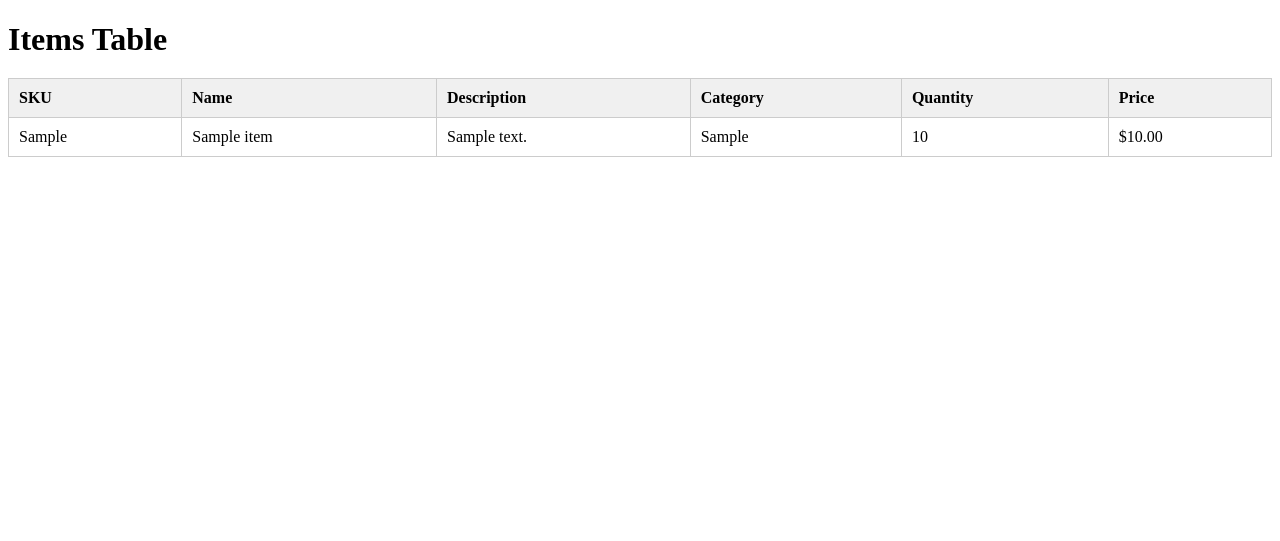
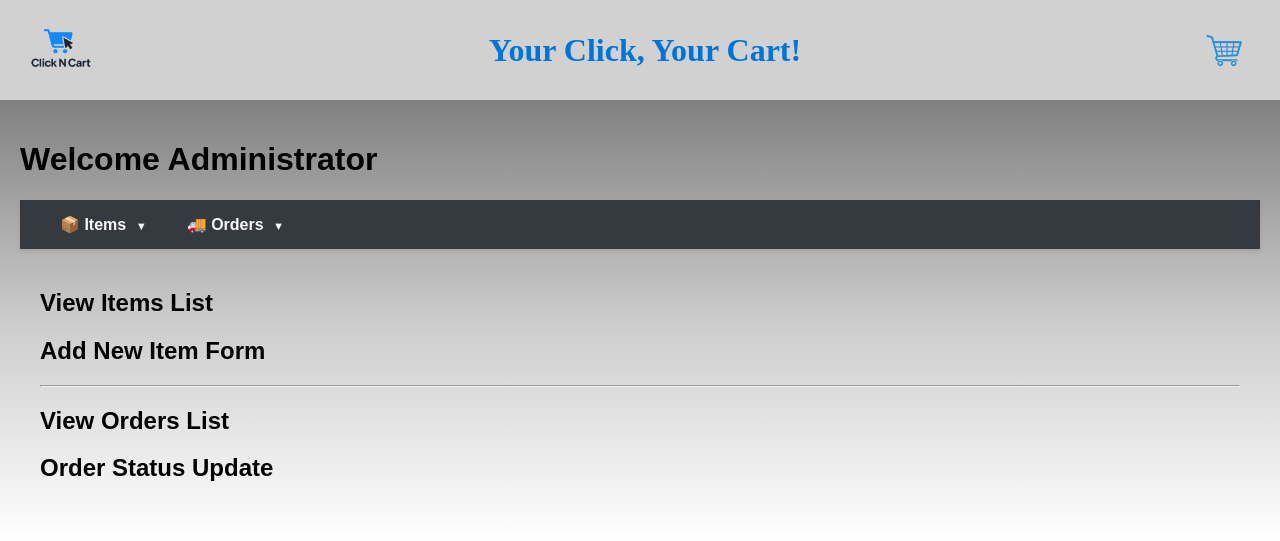
Before and after one commit to Dowens413/COSC-471, a PHP site: page /admin.php in a window 1280 px wide. Shown: the top 541 px of the page. Run offline with PHP 8.4, Linux system fonts and the light colour scheme; the visitor is signed in with stand-in values (Sample User, id 1); tables that the repository leaves empty or names only in its code hold one stand-in row (values such as "Sample post").

Commit message:
Fixing a few files and bugs .

```diff
--- a/admin.php
+++ b/admin.php
@@ -2,48 +2,100 @@
 session_start();
 include './resource/db.php';
 
-// Only allow admin
+
 if (!isset($_SESSION['username']) || $_SESSION['username'] !== 'admin') {
-    header("Location: index.php");
+    header("Location: index.php");  //if user is not an admin or have a username redirect to another page
     exit;
 }
 
-$items = $conn->query("SELECT * FROM items");
+
+$username = $_SESSION['username'];
+
+// Run query
+/*
+$stmt = $conn->prepare("SELECT username, order_date, total_items, total_amount,shipping_address, status FROM `order` WHERE username = ?");
+
+$stmt->bind_param("s", $username);
+$stmt->execute();
+$result = $stmt->get_result();
+*/
 ?>
 
 <!DOCTYPE html>
 <html lang="en">
 <head>
-  <meta charset="UTF-8">
-  <title>Admin Dashboard</title>
-  <style>
-    table { width: 100%; border-collapse: collapse; margin-top: 20px; }
-    th, td { border: 1px solid #ccc; padding: 10px; text-align: left; }
-    th { background-color: #f0f0f0; }
-    h1 { margin-bottom: 10px; }
-  </style>
+
+    <meta charset="UTF-8">
+    <title>Your Orders</title>
+    <link rel="stylesheet" type="text/css" href="./resource/adminIndex.css">
+</head>
+
+    <style>
+
+    </style>
 </head>
 <body>
-  <h1>Items Table</h1>
-  <table>
-    <tr>
-      <th>SKU</th>
-      <th>Name</th>
-      <th>Description</th>
-      <th>Category</th>
-      <th>Quantity</th>
-      <th>Price</th>
-    </tr>
-    <?php while ($row = $items->fetch_assoc()): ?>
-    <tr>
-      <td><?= $row['sku'] ?></td>
-      <td><?= $row['name'] ?></td>
-      <td><?= $row['description'] ?></td>
-      <td><?= $row['category'] ?></td>
-      <td><?= $row['quantity'] ?></td>
-      <td>$<?= number_format($row['price'], 2) ?></td>
-    </tr>
-    <?php endwhile; ?>
-  </table>
+      <div class="top-header">
+    <img id="logo" src="resource/Logo.png" alt="Logo">
+    <div class="header-title">Your Click, Your Cart!</div>
+    <div class="header-actions">
+      <img id="emptyCart" src="resource/emptyCart.png" alt="Logo">
+      <div id="logout" style="display:none;">Logout</div>
+    </div>
+  </div>
+
+<main style="padding:20px; background: linear-gradient(180deg, #808080 0%, #ccc 50%, #fff 100%);">
+<h1>Welcome Administrator </h1>
+
+<nav class="navbar">
+        <ul class="nav-list">
+
+            <li class="nav-item dropdown">
+                <a href="#" class="nav-link dropbtn">
+                    📦 Items <span class="arrow">▼</span>
+                </a>
+                <div class="dropdown-content">
+                    <a href="admin_view_items.php">View Items</a>. <!-- Will direct to the view page if login as adminxs -->
+
+                    <a href="admin_add_item.php">Add Item</a>
+                </div>
+            </li>
+
+            <li class="nav-item dropdown">
+                <a href="#" class="nav-link dropbtn">
+                    🚚 Orders <span class="arrow">▼</span>
+                </a>
+                <div class="dropdown-content">
+                    <a href="admin_order.php">View Orders/Change status</a>
+                </div>
+            </li>
+
+        </ul>
+    </nav>
+
+    <div style="padding: 20px;">
+        <h2 id="view-item">View Items List</h2>
+        <h2 id="add-item">Add New Item Form</h2>
+        <hr>
+        <h2 id="view-orders">View Orders List</h2>
+        <h2 id="change-status">Order Status Update</h2>
+    </div>
+
+
+
+</main>
+
+    <script>
+         document.getElementById("logo").addEventListener("click", function() {
+      window.location.href = "index.php";
+    });
+     document.getElementById("emptyCart").addEventListener("click", function() {
+      window.location.href = "cart.php";
+    });
+
+
+
+
+    </script>
 </body>
 </html>
--- a/admin_add_item.php
+++ b/admin_add_item.php
@@ -11,7 +11,7 @@ if (!isset($_SESSION['username']) || $_SESSION['username'] !== 'admin') {
 if ($_SERVER['REQUEST_METHOD'] === 'POST') {
     $sku = $_POST['sku'];
     $name = $_POST['name'];
-    $description = $_POST['description'];
+    $description = $_POST['description'];    //setting the values sent from the client
     $category = $_POST['category'];
     $quantity = $_POST['quantity'];
     $price = $_POST['price'];
@@ -21,7 +21,7 @@ if ($_SERVER['REQUEST_METHOD'] === 'POST') {
     if (!in_array(strtolower($category), array_map('strtolower', $category_arr))) {
         echo "Invalid category";
         exit;
-    }
+    } //makes sure the admin enters a correct category that matchin g the webistes setup.
 
     $stmt = $conn->prepare("INSERT INTO items (sku, name, description, category, quantity, price) VALUES (?, ?, ?, ?, ?, ?)");
     $stmt->bind_param("isssii", $sku, $name, $description, $category, $quantity, $price);
--- a/admin_order.php
+++ b/admin_order.php
@@ -8,11 +8,11 @@ if (!isset($_SESSION['username']) || $_SESSION['username'] !== 'admin') {
 }
 
 // Handle AJAX status update
-if ($_SERVER['REQUEST_METHOD'] === 'POST' && isset($_POST['update_status'])) {
+if ($_SERVER['REQUEST_METHOD'] === 'POST' && isset($_POST['update_status'])) {   //if a post request comes do this...
     $order_id = $_POST['order_id'];
     $status = $_POST['status'];
 
-    $stmt = $conn->prepare("UPDATE `order` SET status=? WHERE order_id=?");
+    $stmt = $conn->prepare("UPDATE `order` SET status=? WHERE order_id=?");  //update the order status based on the order id
     $stmt->bind_param("ii", $status, $order_id);
 
     if ($stmt->execute()) {
@@ -25,7 +25,7 @@ if ($_SERVER['REQUEST_METHOD'] === 'POST' && isset($_POST['update_status'])) {
 }
 
 // Fetch all orders for display
-$result = $conn->query("SELECT * FROM `order` ORDER BY order_date DESC");
+$result = $conn->query("SELECT * FROM `order` ORDER BY order_date DESC");    // call the order table  ticks(`) are needed because of order is a mysql parameter
 $orders = [];
 if ($result) {
     while ($row = $result->fetch_assoc()) {
--- a/admin_view_items.php
+++ b/admin_view_items.php
@@ -1,6 +1,6 @@
 <?php
 session_start();
-include './resource/db.php';
+include './resource/db.php';  //importing database connection
 
 // Only allow admin
 if (!isset($_SESSION['username']) || $_SESSION['username'] !== 'admin') {
@@ -8,7 +8,7 @@ if (!isset($_SESSION['username']) || $_SESSION['username'] !== 'admin') {
     exit;
 }
 
-$items = $conn->query("SELECT * FROM items");
+$items = $conn->query("SELECT * FROM items");      //view items from the items table
 ?>
 
 <!DOCTYPE html>
--- /dev/null
+++ b/resource/adminIndex.css
@@ -0,0 +1,198 @@
+/* --- Keep the initial navbar styles from before --- */
+body { margin: 0; font-family: sans-serif; background-color: #f8f9fa; }
+.navbar { background-color: #343a40; padding: 0 20px; box-shadow: 0 2px 4px rgba(0, 0, 0, 0.1); }
+.nav-list { list-style: none; padding: 0; margin: 0; display: flex; justify-content: flex-start; }
+.nav-link { display: block; padding: 15px 20px; text-decoration: none; color: #f8f9fa; font-weight: 600; transition: background-color 0.3s; }
+.nav-link:hover { background-color: #007bff; color: white; }
+
+/* --- Dropdown Specific Styles --- */
+
+/* 1. Container for the dropdown menu */
+.dropdown {
+    position: relative; /* Crucial: ensures dropdown content positions relative to this item */
+}
+
+/* 2. Style for the main link with the arrow */
+.dropbtn {
+    /* Ensures the main link has the same style */
+    display: block;
+}
+.arrow {
+    margin-left: 5px;
+    font-size: 0.7em;
+}
+
+/* 3. The actual content/sub-menu (hidden by default) */
+.dropdown-content {
+    display: none; /* Hide the dropdown content by default */
+    position: absolute; /* Crucial: lets it float over other content */
+    background-color: #f1f1f1;
+    min-width: 160px; /* Minimum width for the menu */
+    box-shadow: 0px 8px 16px 0px rgba(0,0,0,0.2);
+    z-index: 1; /* Ensures it is on top of other content */
+}
+
+/* 4. Links inside the dropdown */
+.dropdown-content a {
+    color: #343a40;
+    padding: 12px 16px;
+    text-decoration: none;
+    display: block; /* Makes each link take the full width */
+    font-weight: normal;
+}
+
+/* 5. Hover effect for links inside the dropdown */
+.dropdown-content a:hover {
+    background-color: #ddd;
+}
+
+/* 6. SHOW THE DROPDOWN CONTENT ON HOVER */
+.dropdown:hover .dropdown-content {
+    display: block;
+}
+
+
+       .close {
+            position: absolute;
+            top: 0;
+            right: 14px;
+            font-size: 42px;
+            transform: rotate(45deg);
+            cursor: pointer;
+        }
+
+    body {
+      margin: 0;
+      font-family: Arial, sans-serif;
+    }
+
+    /* Top header (optional, like Amazon logo area) */
+    #barContent {
+      text-align: center;
+
+    }
+
+    /* Category bar */
+    .category-bar {
+      background: gray;
+      /* Amazon-like dark bar */
+      white-space: nowrap;
+      overflow-x: auto;
+      -webkit-overflow-scrolling: touch;
+    }
+
+    .category-bar::-webkit-scrollbar {
+      display: none;
+      /* hide scroll bar, keep swipe/scroll */
+    }
+
+    .category-link {
+      display: inline-block;
+      padding: 12px 16px;
+      color: gray;
+      text-decoration: none;
+      font-size: 14px;
+      font-weight: 600;
+      transition: background 0.2s;
+    }
+
+    .top-header {
+      display: flex;
+      align-items: center;
+      justify-content: space-between;
+      flex-wrap: wrap;
+      padding: 10px 20px;
+      background-color: #d1d1d1;
+    }
+
+    #logo {
+      width: 80px;
+      height: auto;
+    }
+
+    .header-title {
+      flex: 1;
+      text-align: center;
+      font-family: "Times New Roman";
+      font-size: 2.0em;
+      font-weight: 600;
+      color: #0074D9;
+      ;
+    }
+
+    .header-actions {
+      display: flex;
+      gap: 15px;
+    }
+
+    #login,#logout,
+    #signUp {
+      cursor: pointer;
+
+      font-family: "Times New Roman";
+      font-size: 110%;
+      padding-top: 30px;
+    }
+
+    #login:hover,
+#logout:hover,
+#signUp:hover {
+  transform: scale(1.05);
+  cursor: pointer;
+
+  /* Apply hover changes relative to the base state */
+  font-size: 110%; /* Increase size */
+  padding-top: 30px; /* Increase padding */
+}
+
+    /* Responsive adjustments */
+    @media screen and (max-width: 600px) {
+      .top-header {
+        flex-direction: column;
+        align-items: center;
+      }
+
+      .header-title {
+        margin: 10px 0;
+        text-align: center;
+      }
+
+      .header-actions {
+        justify-content: center;
+      }
+    }
+
+    #emptyCart {
+      width: 70px;
+      height: auto;
+      align-self: center;
+      /* aligns vertically with Login/Signup */
+    }
+
+
+
+        button:hover {
+transform: scale(1.05);
+
+        }
+        .submitBtn {
+          border: 2px solid #0074D9;
+
+
+        }
+#logout
+{
+display:none ;
+}
+#emptyCart:hover
+{
+  transform: scale(1.05);
+   cursor: pointer;
+
+
+
+}
+#logout
+{
+  display: none;
+}
--- a/routes/logout.php
+++ b/routes/logout.php
@@ -1,6 +1,6 @@
 <?php
-session_start();
-session_unset();
+session_start(); //logout logic
+session_unset();//unset the session and destroys it when logout.php is routed to
 session_destroy();
 echo "logged_out";
 ?>
--- a/routes/update_quantity_ajax.php
+++ b/routes/update_quantity_ajax.php
@@ -71,7 +71,7 @@ function calcTotal() {
     $total = 0;
 
     foreach ($_SESSION['cart'] as $sku => $qty) {
-        $stmt = $conn->prepare("SELECT price FROM items WHERE sku=?");
+        $stmt = $conn->prepare("SELECT price FROM items WHERE sku=?");   //uses the item table to calculate the price uses the sku
         $stmt->bind_param("s", $sku);
         $stmt->execute();
         $result = $stmt->get_result();
--- a/viewOrder.php
+++ b/viewOrder.php
@@ -58,7 +58,7 @@ $result = $stmt->get_result();
         <th>Status</th>
     </tr>
 
-    <?php while ($row = $result->fetch_assoc()): ?>. <!-- while theres still. results frm the query create the table  -->
+    <?php while ($row = $result->fetch_assoc()): ?> <!-- while theres still. results frm the query create the table  -->
         <tr>
             <td><?= htmlspecialchars($row['username']) ?></td>
             <td><?= htmlspecialchars($row['order_date']) ?></td>
@@ -73,7 +73,7 @@ $result = $stmt->get_result();
     </main>
 
     <script>
-         document.getElementById("logo").addEventListener("click", function() {. //button handle for logo and cart
+         document.getElementById("logo").addEventListener("click", function() { //button handle for logo and cart
       window.location.href = "index.php";
     });
      document.getElementById("emptyCart").addEventListener("click", function() {
```
Also changed, not shown: index.php (+7 -2 lines), routes/login.php (+5 -5 lines), routes/signUp.php (+6 -6 lines).
